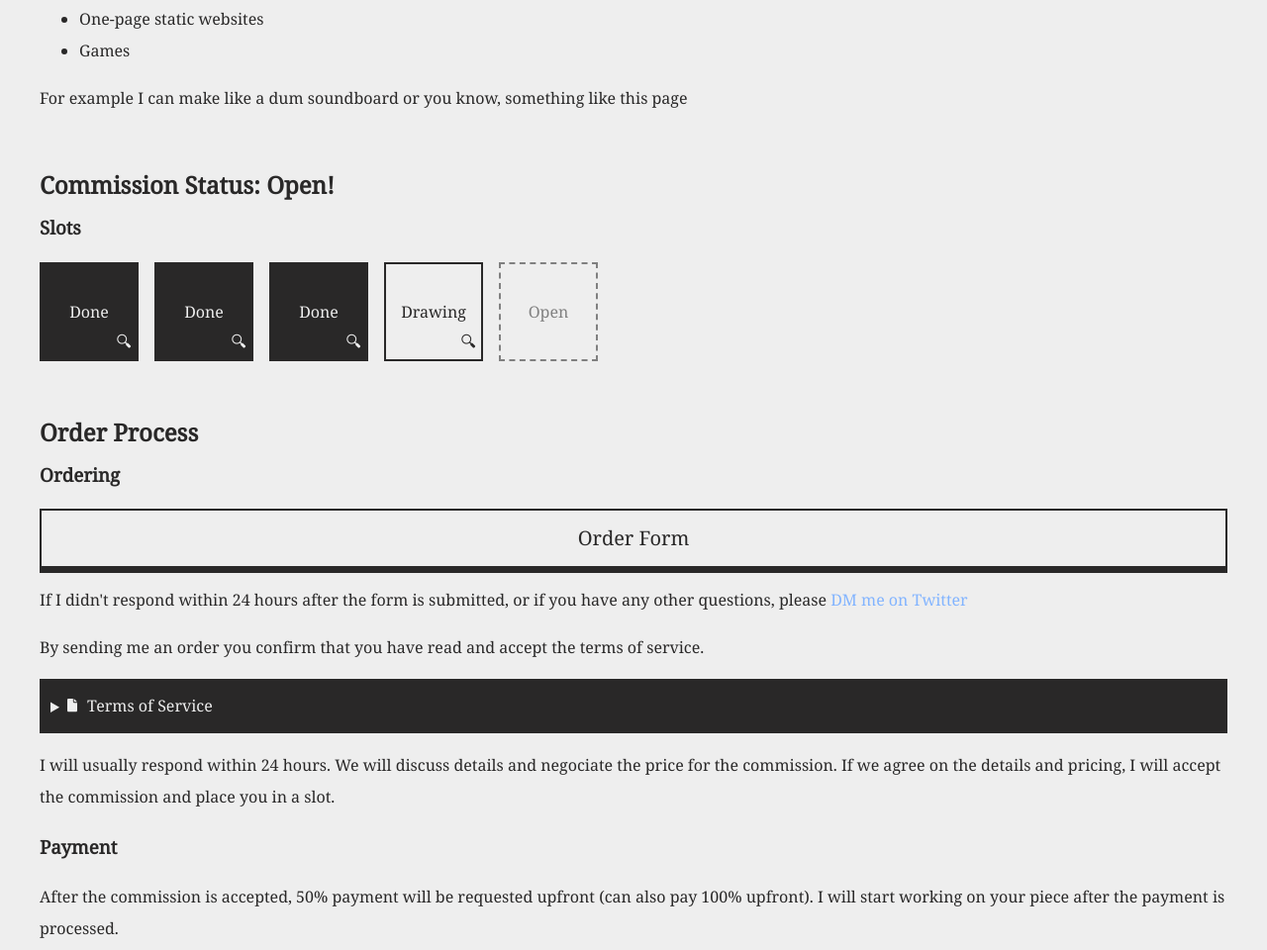
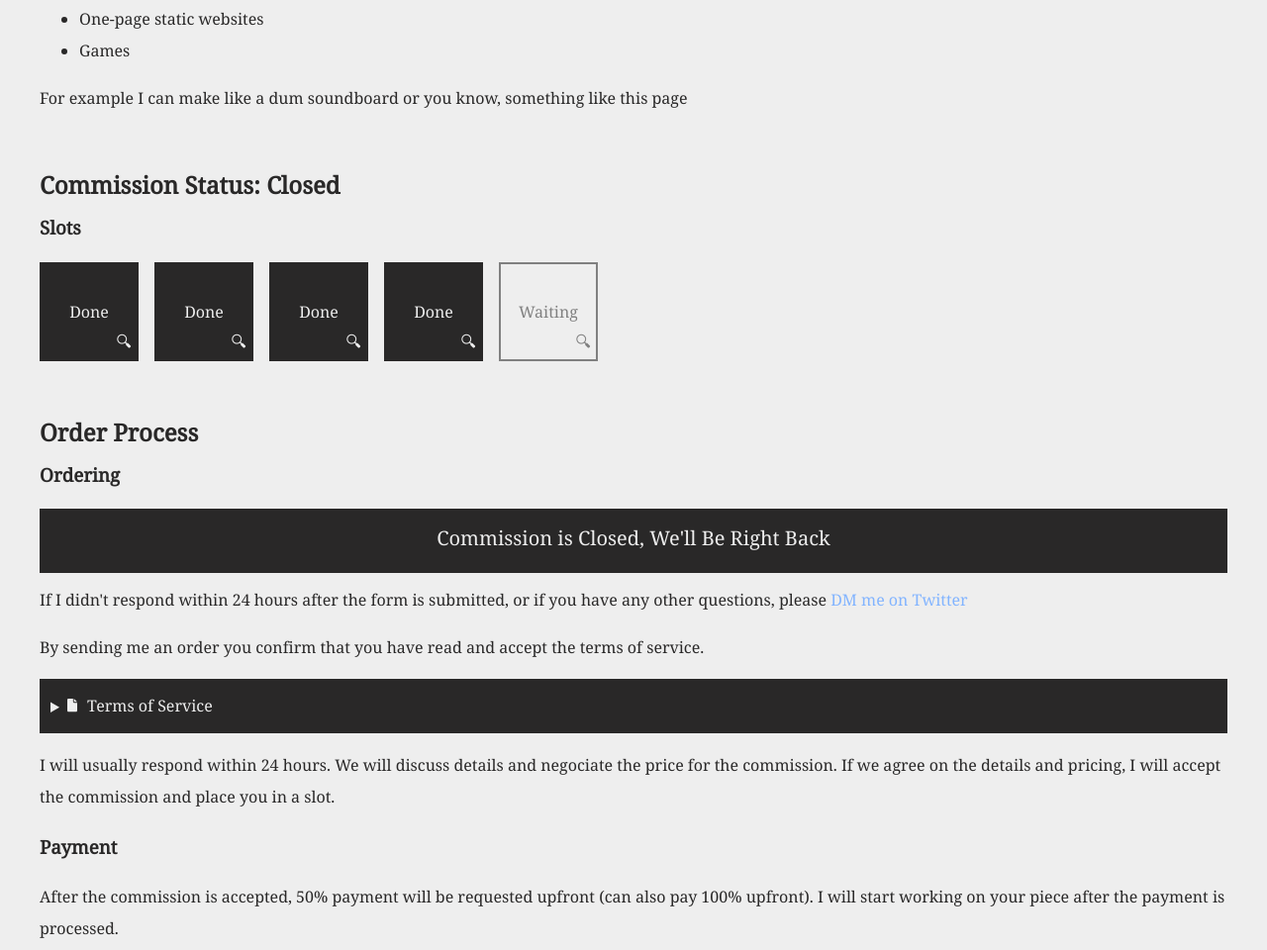
Before and after one commit to chaosspam/gallery, a plain HTML site: page commissions/index.html in a window 1280 px wide. Shown: the part 2625-3585 px from the top of the page at 99% size. Drawn offline with Linux system fonts and the light colour scheme.

Commit message:
[update] comm info

```diff
--- a/commissions/index.html
+++ b/commissions/index.html
@@ -166,7 +166,7 @@
 
     <br />
 
-    <h2>Commission Status: Open!</h2>
+    <h2>Commission Status: Closed</h2>
     <h3>Slots</h3>
     <ul id="slots">
     </ul>
@@ -177,7 +177,8 @@
 
     <h3>Ordering</h3>
 
-    <a href="https://forms.gle/ERHzTPd4ERSWBAhV9" class="form-btn">Order Form</a>
+    <!--<a href="https://forms.gle/ERHzTPd4ERSWBAhV9" class="form-btn">Order Form</a>-->
+    <div class="form-btn">Commission is Closed, We'll Be Right Back </div>
 
     <p>
       If I didn't respond within 24 hours after the form is submitted, or if you have any other questions, please <a href="https://twitter.com/messages/compose?recipient_id=1319909522689830917">DM me on Twitter</a>
--- a/data/commissions.json
+++ b/data/commissions.json
@@ -24,14 +24,19 @@
     }
   },
   {
-    "status": "drawing",
+    "status": "done",
     "info": {
       "commissioner": "@RazorLeafeon",
-      "type": "Waist Up",
+      "type": "Half Body",
       "date": "April 14, 2022"
     }
   },
   {
-    "status": "open"
+    "status": "waiting",
+    "info": {
+      "commissioner": "@sockpersonDL",
+      "type": "Half Body",
+      "date": "April 18, 2022"
+    }
   }
 ]
--- a/styles/commissions.css
+++ b/styles/commissions.css
@@ -155,7 +155,7 @@ summary {
   cursor: pointer;
 }
 
-a.form-btn {
+a.form-btn, .form-btn {
   display: block;
   color: var(--dark);
   border: 2px solid var(--dark);
@@ -172,7 +172,7 @@ a.form-btn {
   cursor: pointer;
 }
 
-a.form-btn:hover {
+a.form-btn:hover, .form-btn {
   color: var(--light);
   border: 2px solid var(--dark);
   background-color: var(--dark);
```
